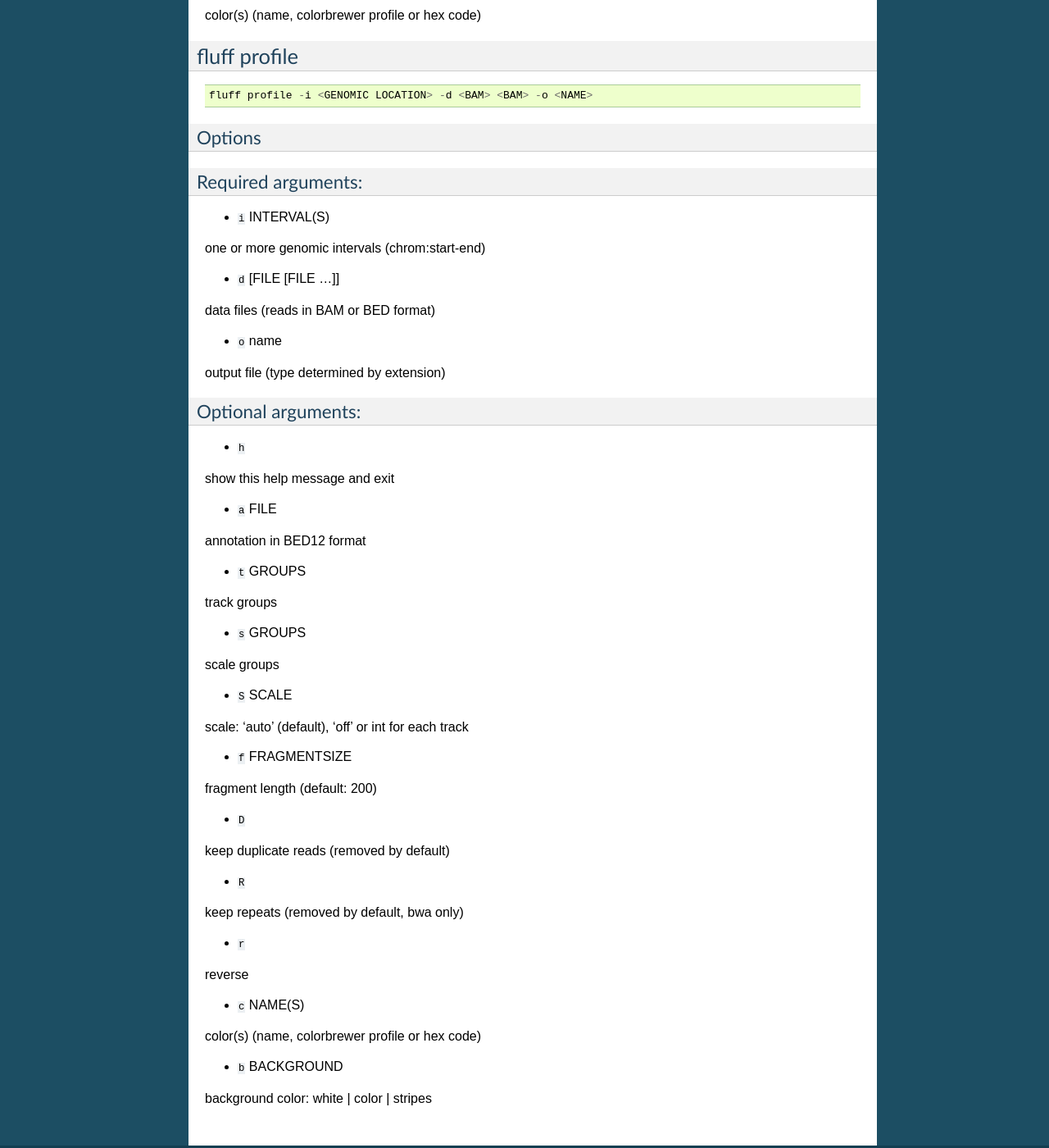
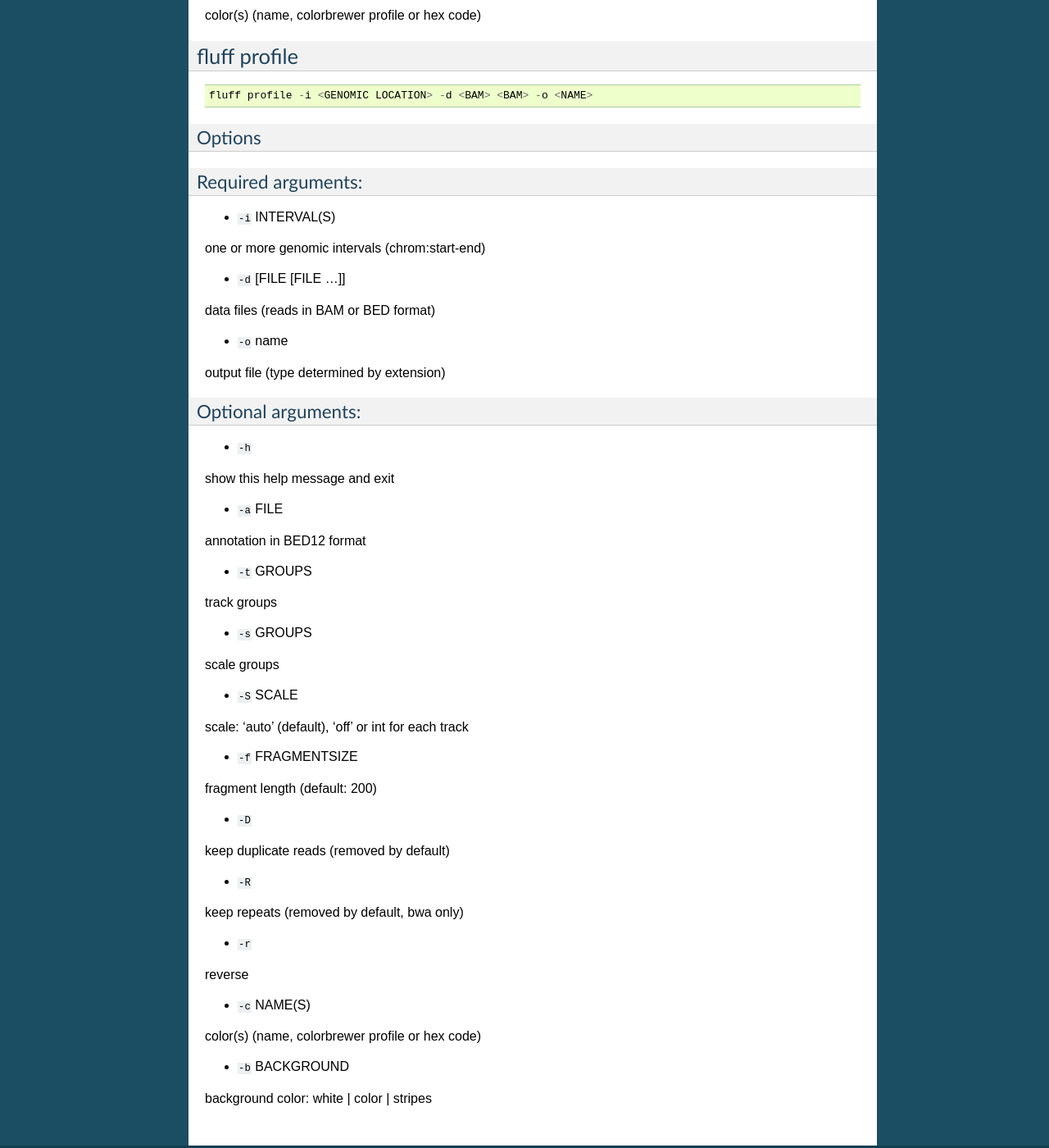
Before and after one commit to simonvh/fluff, a Sphinx documentation site: the page built from docs/usage.rst, in a window 1280 px wide and 1400 px high, scrolled down 3217 px. Shown: the whole window at 82% size. Built offline with Sphinx 7.4.7, drawn with Linux system fonts in a browser that asks for light colours; pages that are not in the unit, such as notebooks, are missing from menus; the version number could not be read and is left out.

Commit message:
Update usage.rst

```diff
--- a/docs/usage.rst
+++ b/docs/usage.rst
@@ -162,47 +162,47 @@ Options
 Required arguments:
 ~~~~~~~~~~~~~~~~~~~
 
--  ``i`` INTERVAL(S)
+-  ``-i`` INTERVAL(S)
 one or more genomic intervals (chrom:start-end)
 
--  ``d`` [FILE [FILE ...]]
+-  ``-d`` [FILE [FILE ...]]
 data files (reads in BAM or BED format)
 
--  ``o`` name
+-  ``-o`` name
 output file (type determined by extension)
 
 Optional arguments:
 ~~~~~~~~~~~~~~~~~~~
 
--  ``h``
+-  ``-h``
 show this help message and exit
 
--  ``a`` FILE
+-  ``-a`` FILE
 annotation in BED12 format
 
--  ``t`` GROUPS
+-  ``-t`` GROUPS
 track groups
 
--  ``s`` GROUPS
+-  ``-s`` GROUPS
 scale groups
 
--  ``S`` SCALE
+-  ``-S`` SCALE
 scale: 'auto' (default), 'off' or int for each track
 
--  ``f`` FRAGMENTSIZE
+-  ``-f`` FRAGMENTSIZE
 fragment length (default: 200)
 
--  ``D``
+-  ``-D``
 keep duplicate reads (removed by default)
 
--  ``R``
+-  ``-R``
 keep repeats (removed by default, bwa only)
 
--  ``r``
+-  ``-r``
 reverse
 
--  ``c`` NAME(S)
+-  ``-c`` NAME(S)
 color(s) (name, colorbrewer profile or hex code)
 
--  ``b`` BACKGROUND
+-  ``-b`` BACKGROUND
 background color: white | color | stripes
```
